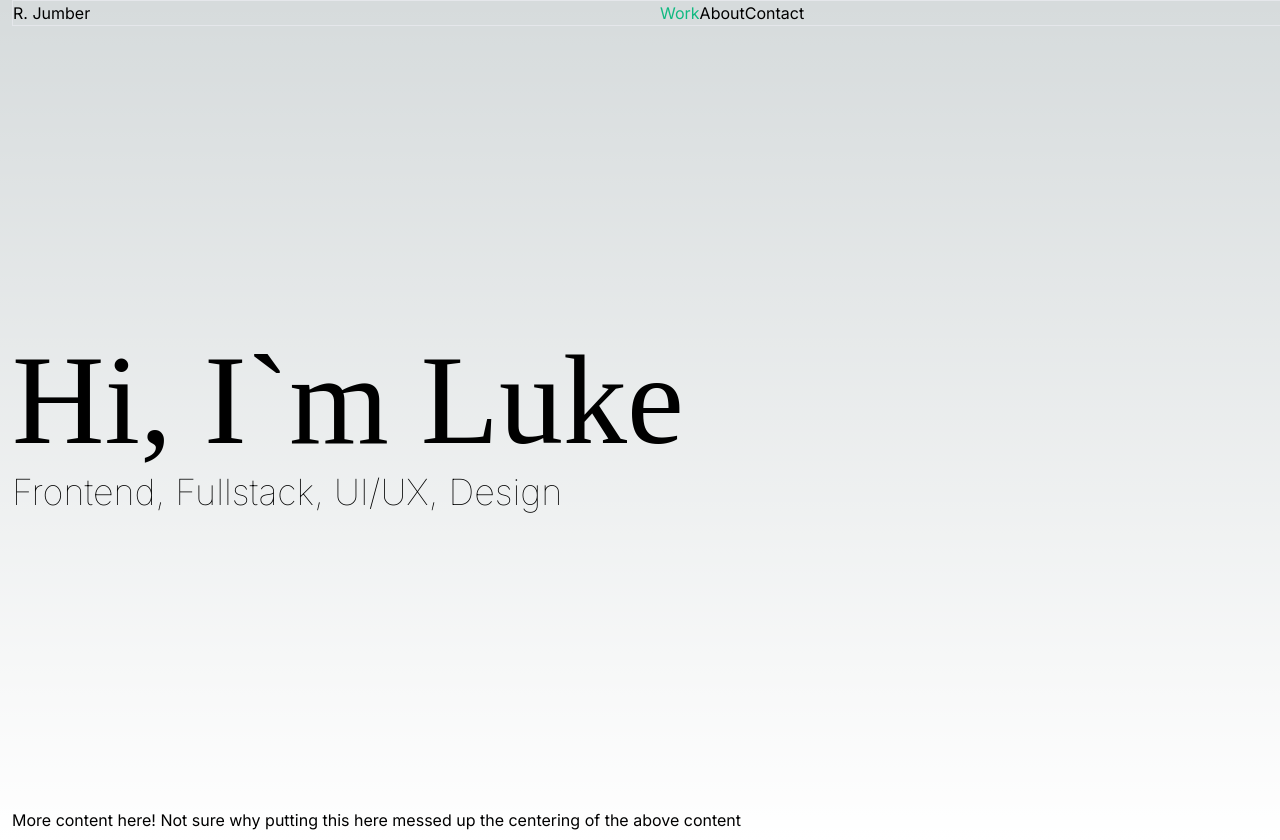
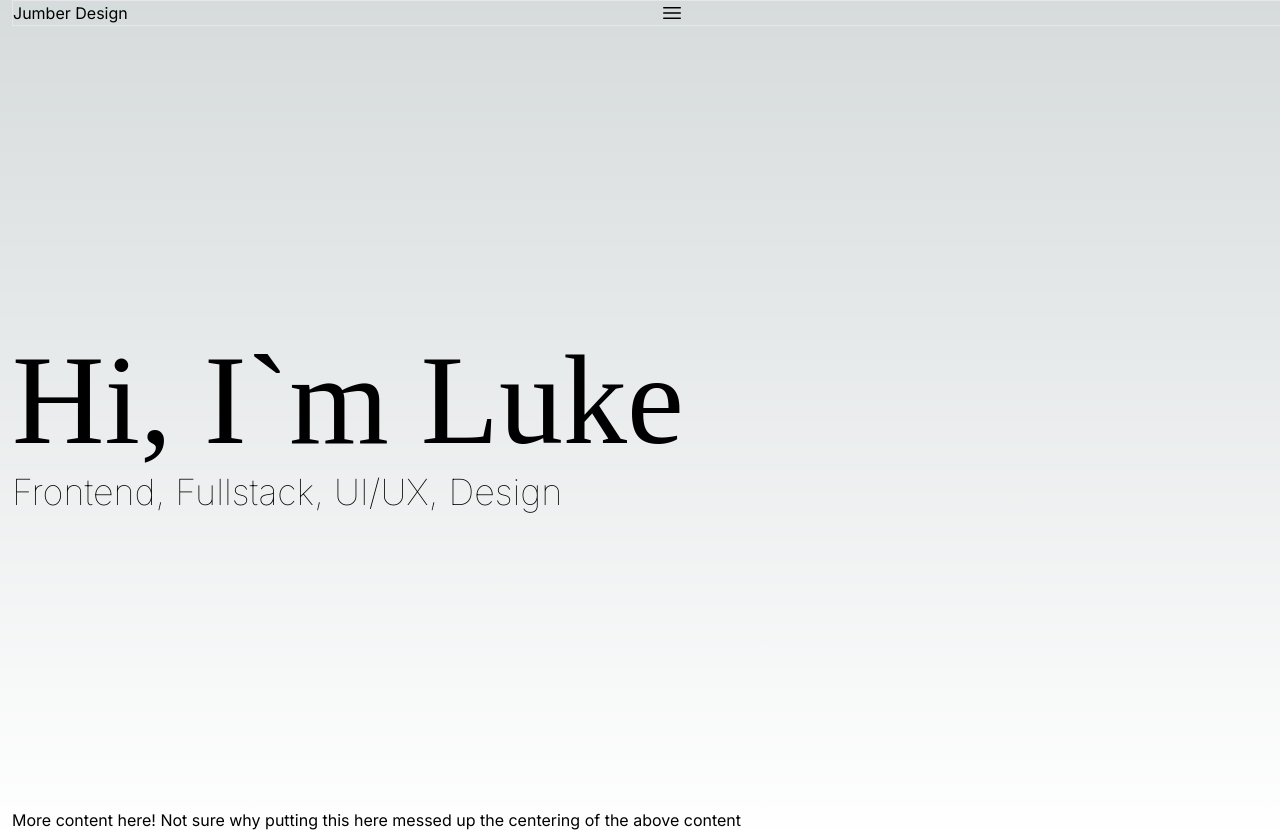
Before and after one commit to RLjumber/Personal-Portfolio, a Next.js app: page / in a window 1280 px wide. Built offline with nearby package versions, Linux system fonts and the light colour scheme; a web font is replaced by a local one.

Commit message:
Build:Nav bar drop down needs to be reviewed

```diff
--- a/src/app/components/Header.js
+++ b/src/app/components/Header.js
@@ -1,19 +1,63 @@
 "use client"
 
+import { useState } from "react";
 import { usePathname } from "next/navigation";
 
 export default function Header() {
+  const [isDropdownOpen, setIsDropdownOpen] = useState(false);
+  const pathname = usePathname();
 
-    const pathname = usePathname();
+  const toggleDropdown = () => {
+    setIsDropdownOpen((prevState) => !prevState);
+  };
 
-    return (
-        <nav class="w-full fixed top-0 grid grid-cols-2 gap-4 border">
-            <a href="/" class="hover:text-emerald-800">R. Jumber</a>
-            <div>
-                {pathname === "/" ? <a href="/" class="text-emerald-500 hover:text-emerald-500">Work</a> : <a href="/" class="hover:text-emerald-500">Work</a>}
-                {pathname === "/about" ? <a href="/about" class="text-emerald-500 hover:text-emerald-500">About</a> : <a href="/about" class="hover:text-emerald-500">About</a>}
-                {pathname === "/contact" ? <a href="/contact" class="text-emerald-500 hover:text-emerald-500">Contact</a> : <a href="/contact" class="hover:text-emerald-500">Contact</a>}
-            </div>
-        </nav>
-    )
+  return (
+    <nav className="w-full fixed top-0 grid grid-cols-2 gap-4 border">
+      <a href="/" className="hover:text-emerald-800">
+        Jumber Design
+      </a>
+      <svg
+        xmlns="http://www.w3.org/2000/svg"
+        fill="none"
+        viewBox="0 0 24 24"
+        strokeWidth={1.5}
+        stroke="currentColor"
+        className="w-6 h-6 focus:cursor-pointer"
+        onClick={toggleDropdown}
+      >
+        <path strokeLinecap="round" strokeLinejoin="round" d="M3.75 6.75h16.5M3.75 12h16.5m-16.5 5.25h16.5" />
+      </svg>
+      {isDropdownOpen && (
+        <div className="flex flex-col mt-2">
+          {pathname === "/" ? (
+            <a href="/" className="text-emerald-500 hover:text-emerald-500">
+              Work
+            </a>
+          ) : (
+            <a href="/" className="hover:text-emerald-500">
+              Work
+            </a>
+          )}
+          {pathname === "/about" ? (
+            <a href="/about" className="text-emerald-500 hover:text-emerald-500">
+              About
+            </a>
+          ) : (
+            <a href="/about" className="hover:text-emerald-500">
+              About
+            </a>
+          )}
+          {pathname === "/contact" ? (
+            <a href="/contact" className="text-emerald-500 hover:text-emerald-500">
+              Contact
+            </a>
+          ) : (
+            <a href="/contact" className="hover:text-emerald-500">
+              Contact
+            </a>
+          )}
+        </div>
+      )}
+    </nav>
+  );
 }
```
